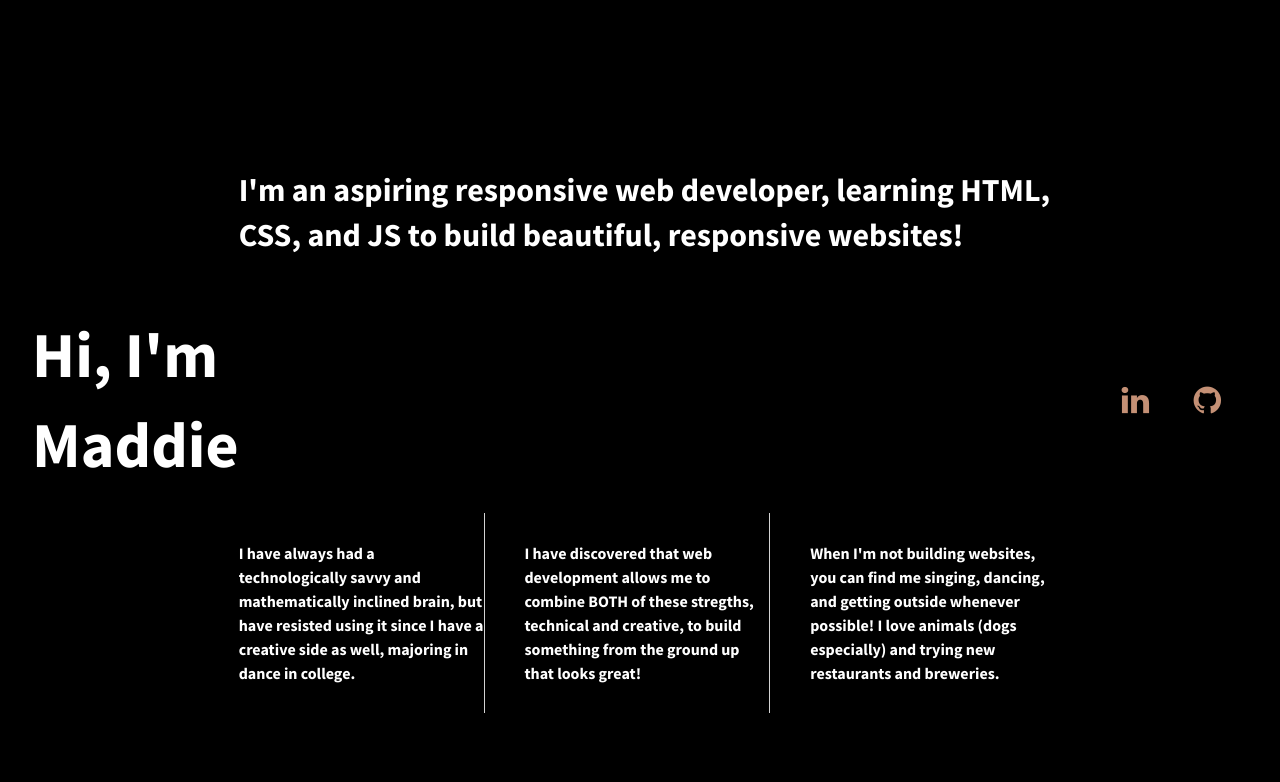
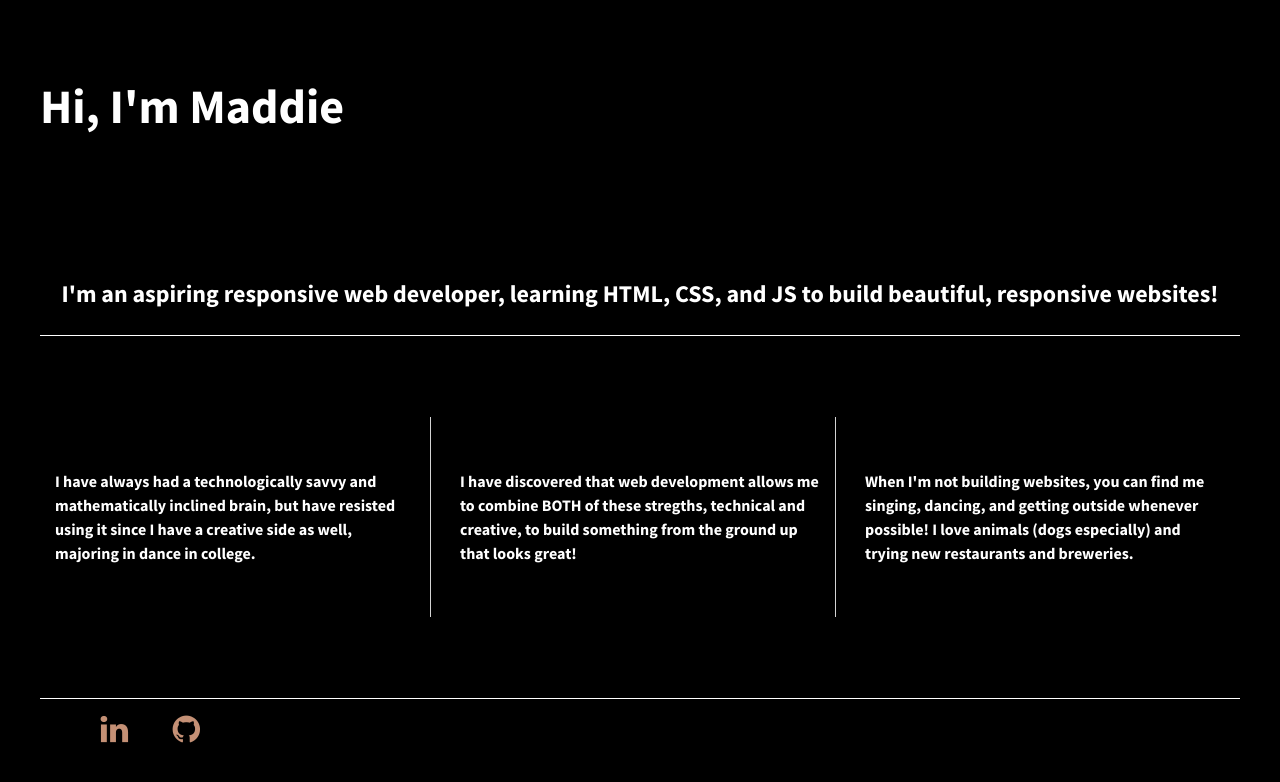
Before and after one commit to emelcee/flexbox-divs, a plain HTML site: page index.html in a window 1280 px wide. Drawn offline with nearby package versions, Linux system fonts and the light colour scheme.

Commit message:
Updated section location in HTML and added final CSS styles

```diff
--- a/css/main.css
+++ b/css/main.css
@@ -115,22 +115,19 @@ body {
 header,
 footer {
   width: 100%;
+  display: flex;
+  justify-content: flex-start;
 }
 
 h1 {
-  font-size: 4em;
+  font-size: 3em;
 }
 main {
-  font-size: 2em;
+  font-size: 1.5em;
+  width: 100%;
+  border-bottom: solid 1px #fff;
 }
 
-main {
-  height: 250px;
-  width: 100%;
-}
-
-header,
-footer,
 main {
   display: flex;
   justify-content: center;
@@ -159,6 +156,7 @@ main {
   display: flex;
   justify-content: center;
   align-items: center;
+  padding: 0 15px;
 }
 
 #div-1, #div-2 {
@@ -173,7 +171,9 @@ li {
   padding: 20px;
 }
 
-
+footer {
+  border-top: solid 1px #fff;
+}
 
 
 
--- a/index.html
+++ b/index.html
@@ -20,11 +20,13 @@
         <!--[if lt IE 8]>
             <p class="browserupgrade">You are using an <strong>outdated</strong> browser. Please <a href="http://browsehappy.com/">upgrade your browser</a> to improve your experience.</p>
         <![endif]-->
+      <section class="flex-container">
         <header>
           <h1>Hi, I'm Maddie</h1>
         </header>
-        <section class="flex-container">
-              <main>I'm an aspiring responsive web developer, learning HTML, CSS, and JS to build beautiful, responsive websites! </main>
+              <main>
+                <p>I'm an aspiring responsive web developer, learning HTML, CSS, and JS to build beautiful, responsive websites! </p>
+              </main>
               <div id="div-1" class="flex-items">
                 <p>I have always had a technologically savvy and mathematically inclined brain, but have resisted using it since I have a creative side as well, majoring in dance in college. </p>
               </div>
@@ -34,13 +36,13 @@
               <div id="div-3" class="flex-items">
                 <p>When I'm not building websites, you can find me singing, dancing, and getting outside whenever possible!  I love animals (dogs especially) and trying new restaurants and breweries.</p>
               </div>
-        </section>
         <footer>
           <ul>
             <li><a href="https://www.linkedin.com/in/madeleine-cummings-3a259b22" target="_blank"><img src="img/linkedin.png" alt="LinkedIn"></a></li>
             <li><a href="https://github.com/emelcee" target="_blank"><img src="img/github.png" alt="Github"></a></li>
           </ul>
         </footer>
+      </section>
 
         <script src="https://ajax.googleapis.com/ajax/libs/jquery/1.11.3/jquery.min.js"></script>
         <script>window.jQuery || document.write('<script src="js/vendor/jquery-1.11.3.min.js"><\/script>')</script>
```
